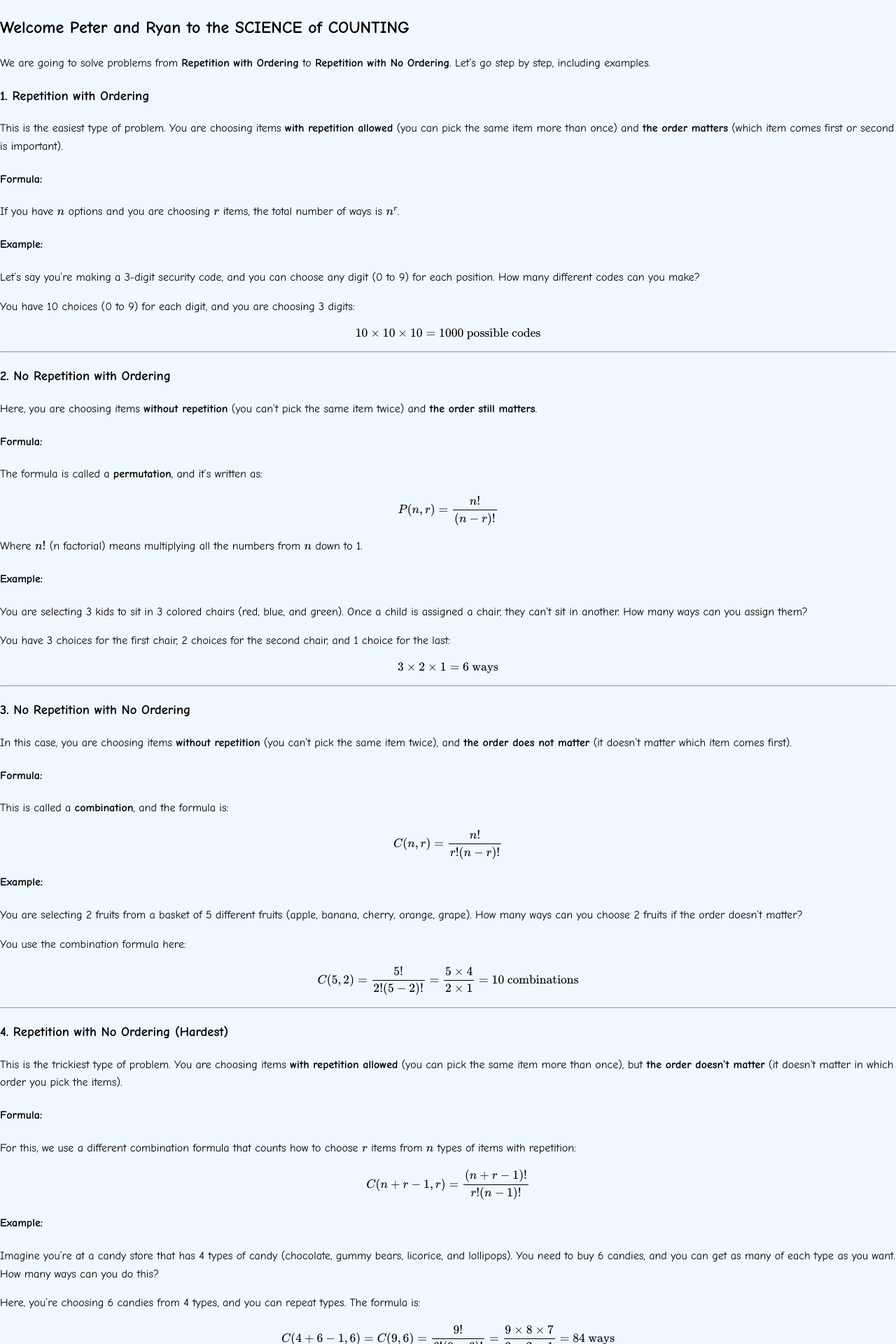
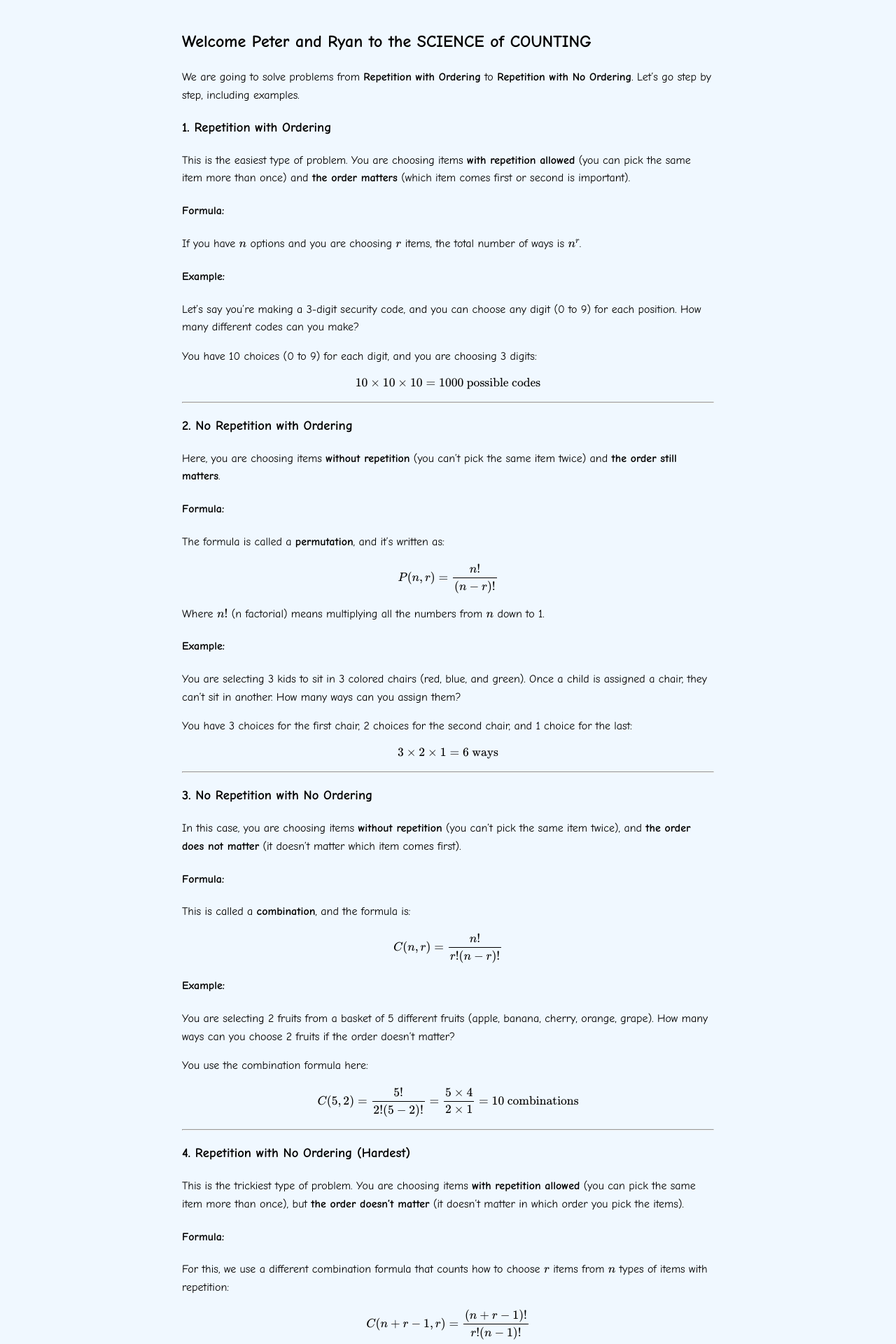
Before and after one commit to lehoangphu/math4kid, a Jekyll site: the page built from counting.md, in a window 1280 px wide. Shown: the top 1920 px of the page at 70% size. Built offline with Jekyll 4.4.1, drawn with Linux system fonts in a browser that asks for light colours.

Commit message:
Update default.html

```diff
--- a/_layouts/default.html
+++ b/_layouts/default.html
@@ -10,10 +10,11 @@
   <link rel="preconnect" href="https://fonts.googleapis.com">
   <link rel="preconnect" href="https://fonts.gstatic.com" crossorigin>
   <link href="https://fonts.googleapis.com/css2?family=Comic+Neue:wght@400;700&display=swap" rel="stylesheet">
-
 </head>
 <body>
-  {{ content }}
+  <div class="content-container">
+    {{ content }}
+  </div>
 
   <!-- MathJax Script -->
   <script src="https://cdn.jsdelivr.net/npm/mathjax@3/es5/tex-mml-chtml.js" async></script>
```
